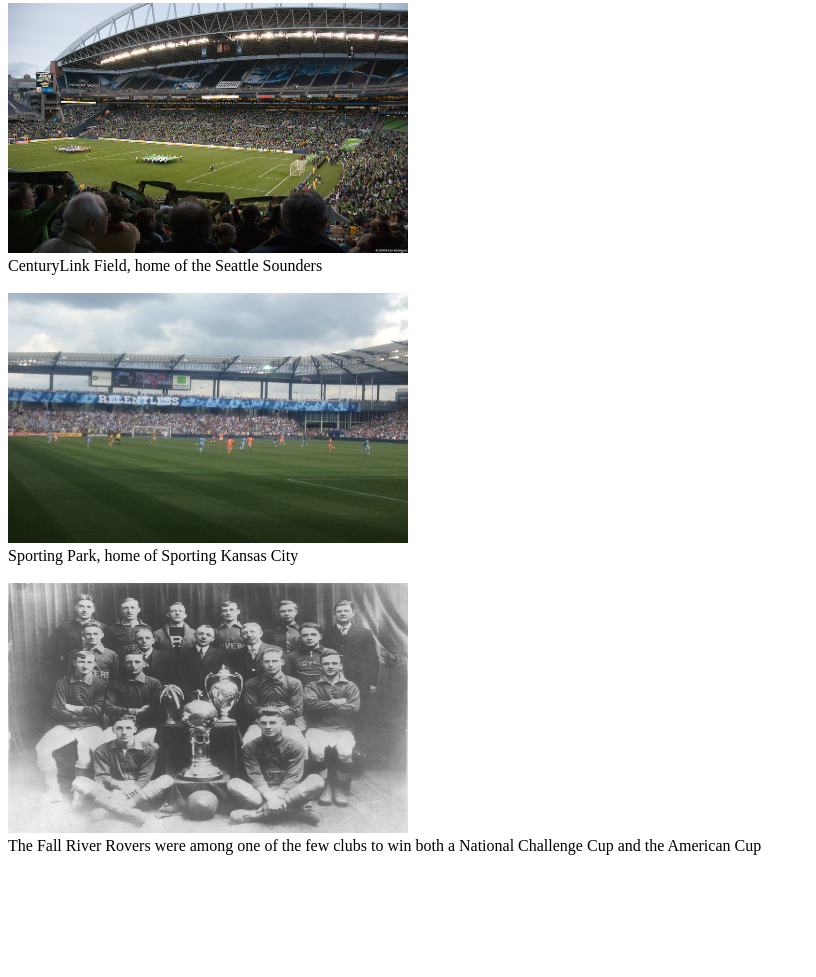
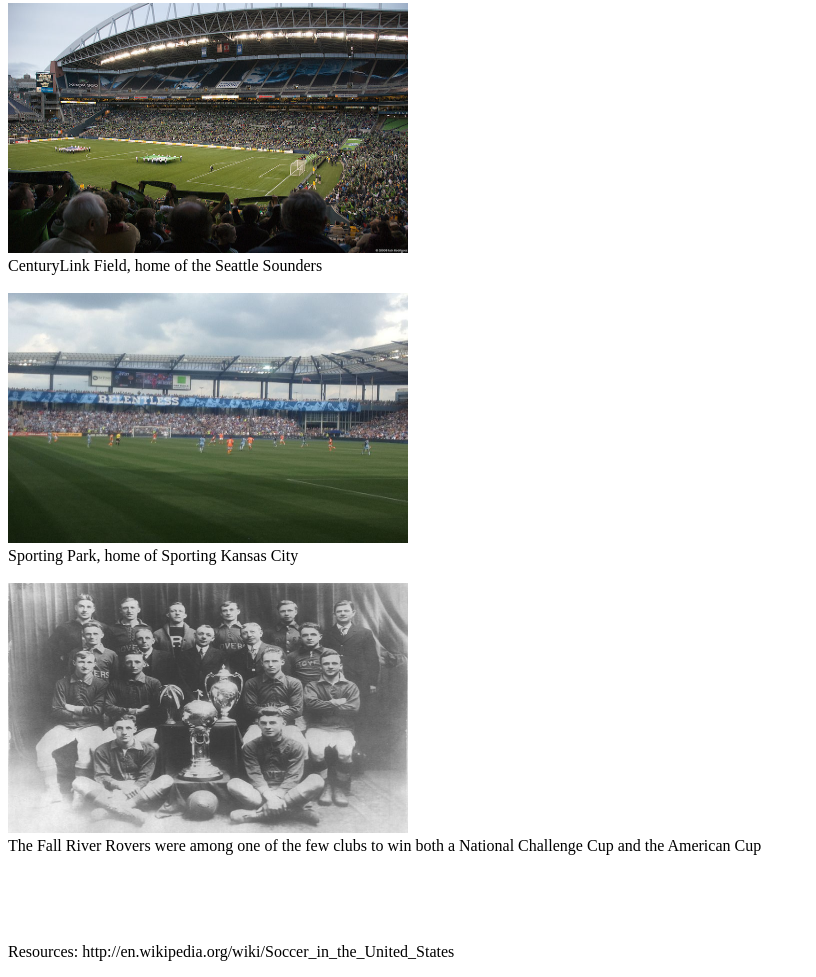
Before and after one commit to cdawidczyk/dws1, a plain HTML site: page project1/index.html in a window 1280 px wide. Shown: the part 563-1540 px from the top of the page, without its empty margins (0-816 px from the left). Before the commit the page ends 1498 px from the top, so only its background shows below. Drawn offline with Linux system fonts and the light colour scheme.

Commit message:
changed resource link

```diff
--- a/project1/index.html
+++ b/project1/index.html
@@ -63,7 +63,7 @@
 <br>
 <br>
 
-<a href="http://en.wikipedia.org/wiki/Soccer_in_the_United_States>Wikipedia</a>
+<p>Resources: http://en.wikipedia.org/wiki/Soccer_in_the_United_States </p>
 
   </body>
 
```
